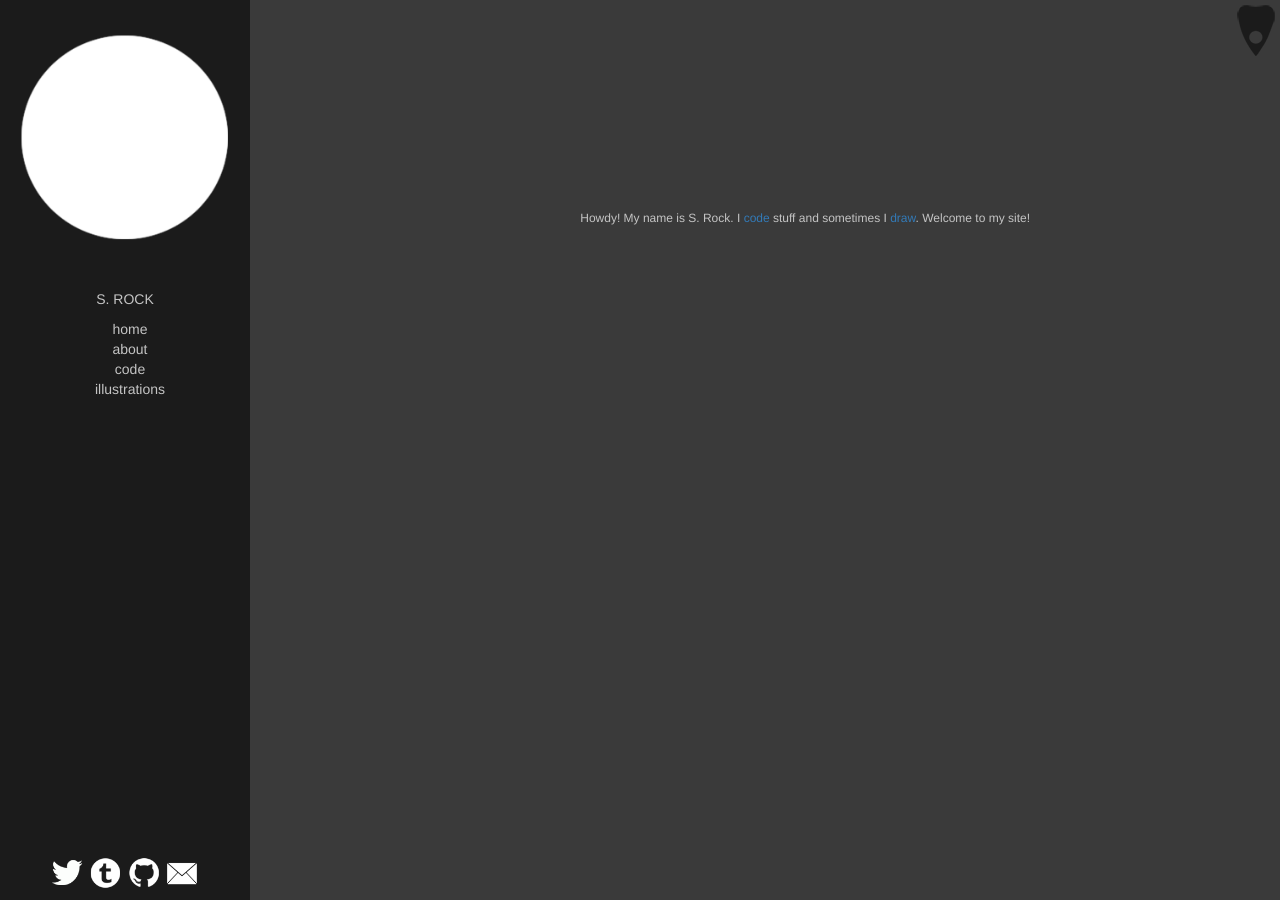
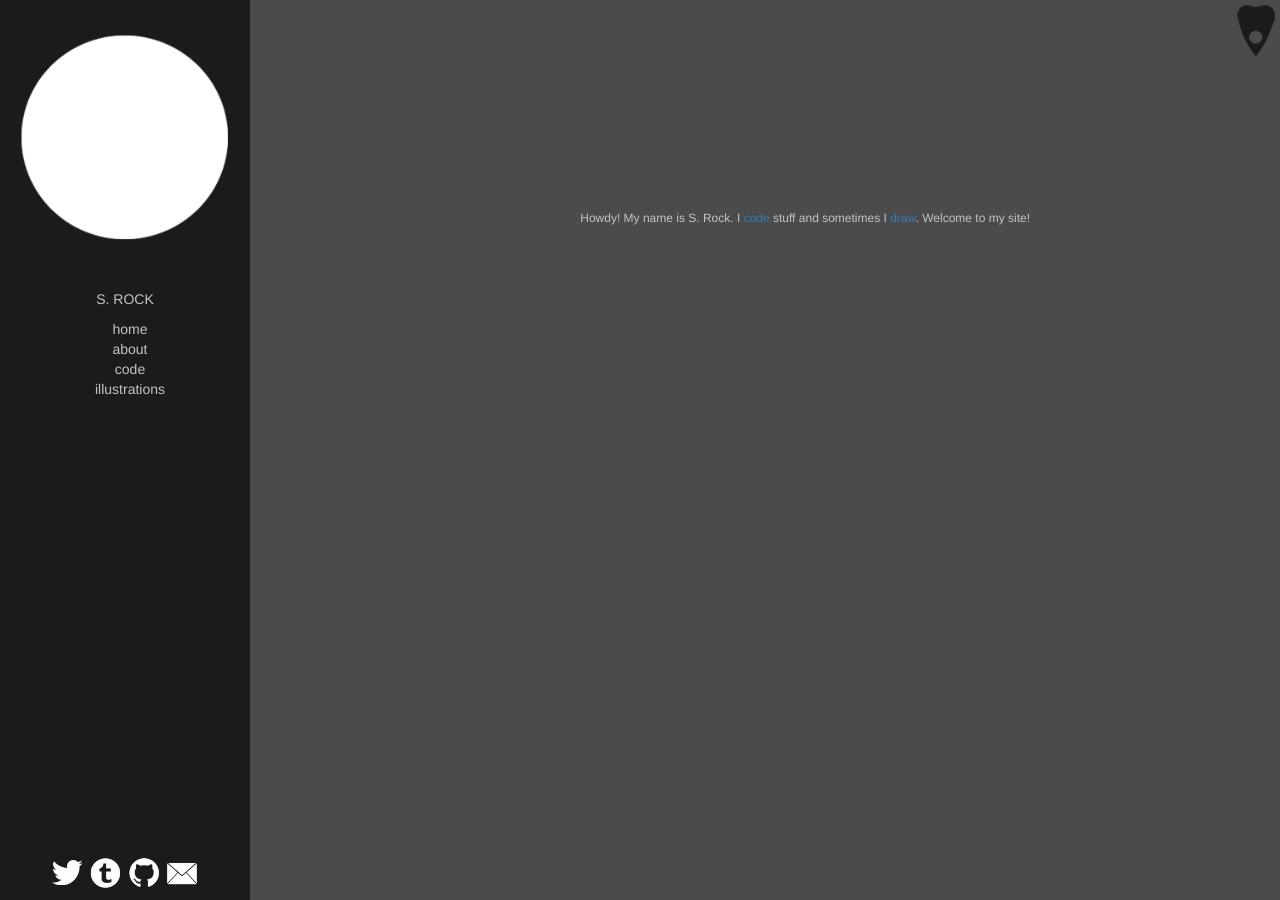
Before and after one commit to Revenir/revenir.github.io, a Jekyll site: the page built from index.html, in a window 1280 px wide. Built offline with Jekyll 4.4.1, drawn with Linux system fonts in a browser that asks for light colours.

Commit message:
Update main.css

```diff
--- a/css/main.css
+++ b/css/main.css
@@ -1,5 +1,5 @@
 html{
-    background-color:#3a3a3a;
+    background-color:#4c4b4b;
     color:#c4c4c4;
 }
 
```
